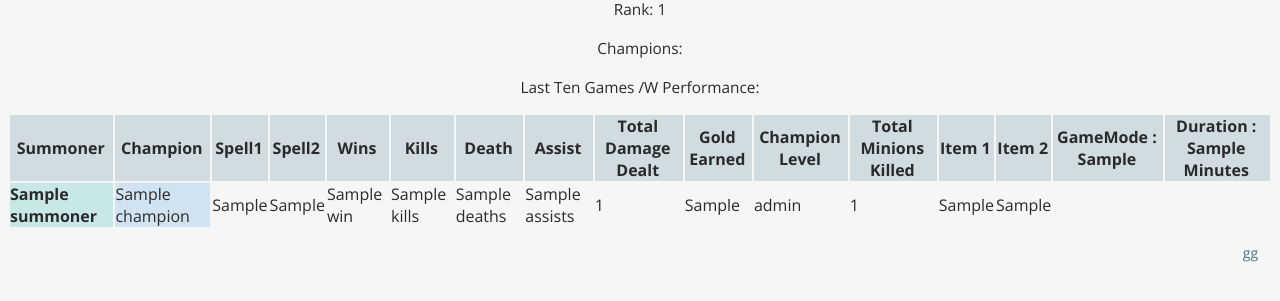
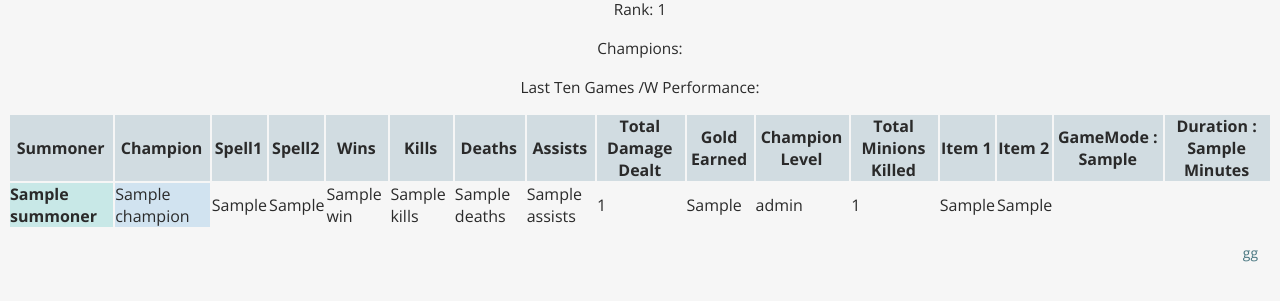
Before and after one commit to lib250/CS411-Project, a Django app: template opclone/autho/templates/data.html in a window 1280 px wide. Shown: the part 332-633 px from the top of the page. Run offline with Django 4.2, Linux system fonts and the light colour scheme; the template is opened without the code that fills it: most values are stand-ins (such as "Sample title", 1, 10 or a date in 2020).

Commit message:
editing frontend

```diff
--- a/opclone/autho/templates/data.html
+++ b/opclone/autho/templates/data.html
@@ -20,7 +20,7 @@
     <h1>League of Legends Tracker </h1>
 
     {% if user.is_authenticated %}
-        <p> Welcome, logged in as {{ user.username }} </p>
+        <p> Welcome, you are currently logged in as {{ user.username }}. </p>
 
         {% for entry in history %}
             <form action="" method="POST">
@@ -32,7 +32,7 @@
         {% endfor %}
 
         <br>
-        <p><a href="logout">Log Out</a></p>
+        <p id="logout"><a href="logout">Log Out</a></p>
     {% else %}
         <p> Log in to view recent searches: </p>
         <p id="a_spotify"><a href="{% url "social:begin" "spotify" %}">Login with Spotify</a></p>
@@ -69,8 +69,8 @@
             <th>Spell2</th>
             <th>Wins</th>
             <th>Kills</th>
-            <th>Death</th>
-            <th>Assist</th>
+            <th>Deaths</th>
+            <th>Assists</th>
             <th>Total Damage Dealt</th>
             <th>Gold Earned</th>
             <th>Champion Level</th>
```
